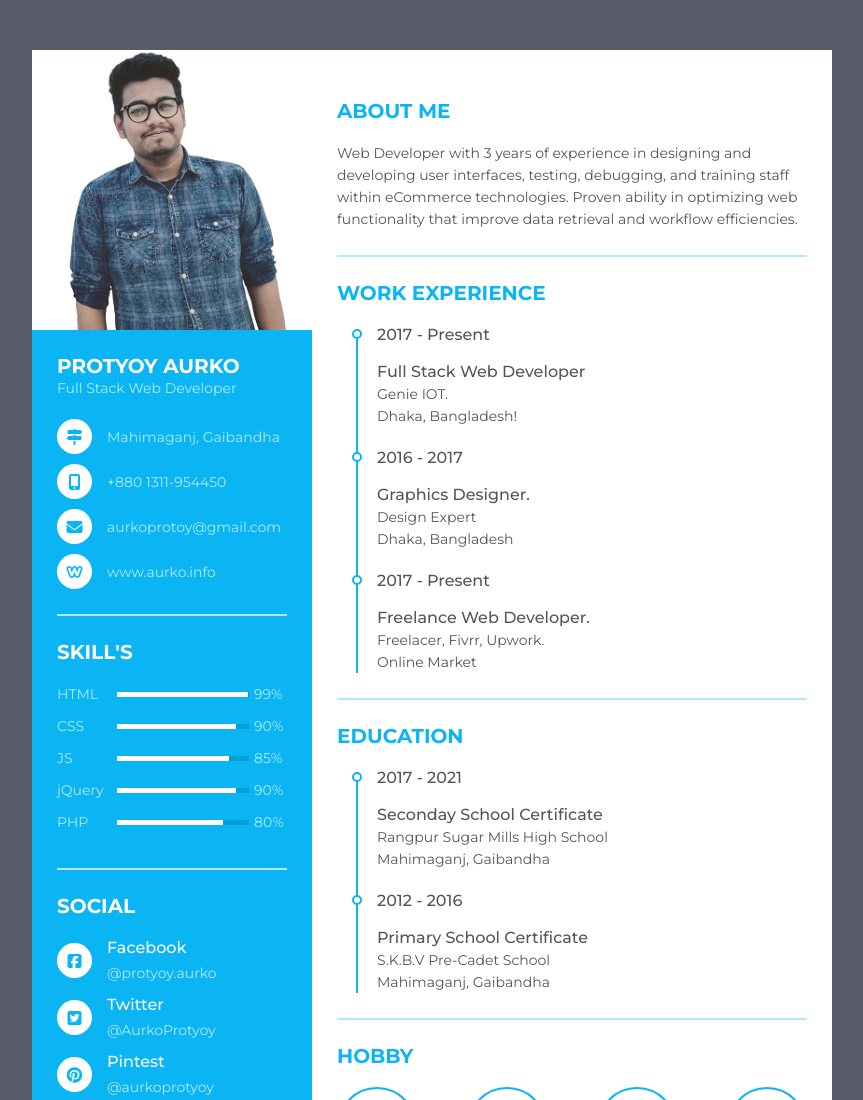
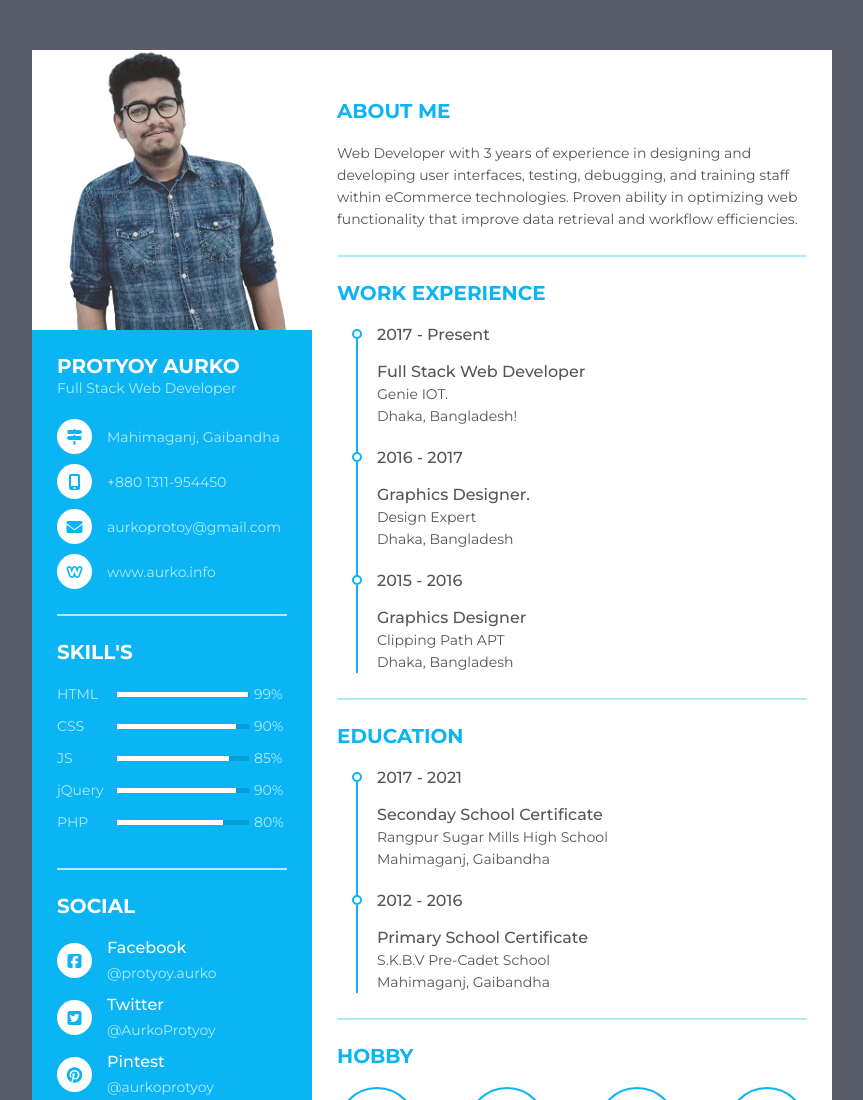
Before and after one commit to aurko007/resume, a plain HTML site: page index.html in a window 1280 px wide. Shown: the top 1100 px of the page, without its empty margins (208-1071 px from the left). Drawn offline with Linux system fonts and the light colour scheme.

Commit message:
Update index.html

```diff
--- a/index.html
+++ b/index.html
@@ -178,10 +178,10 @@
                 </div>
             </li>
             <li>
-              <div class="date">2017 - Present</div>
+              <div class="date">2015 - 2016</div>
               <div class="info">
-                     <p class="semi-bold">Freelance Web Developer.</p>
-                  <p>Freelacer, Fivrr, Upwork. <br> Online Market</p>
+                     <p class="semi-bold">Graphics Designer</p>
+                  <p>Clipping Path APT<br> Dhaka, Bangladesh</p>
                 </div>
             </li>
         </ul>
```
